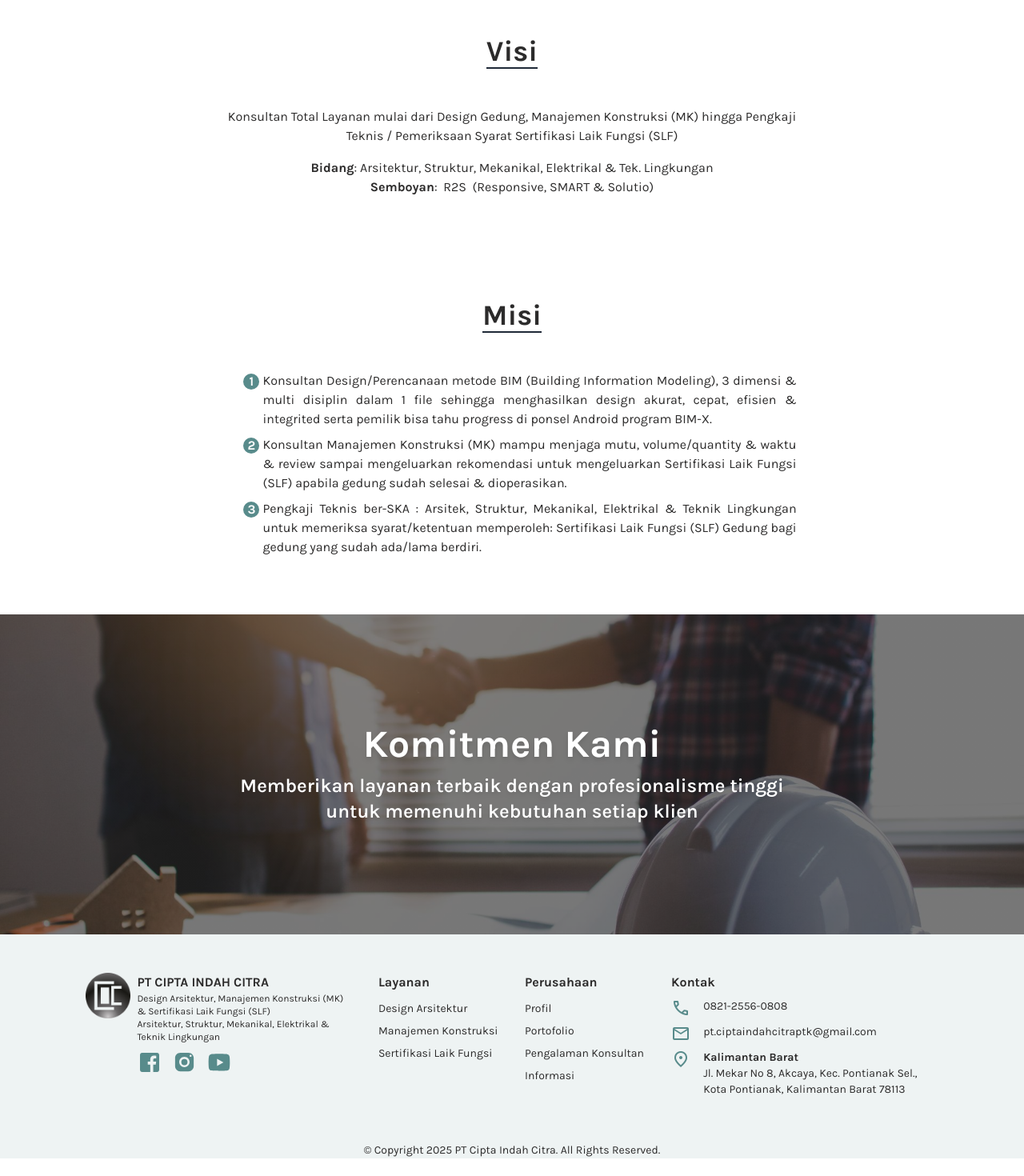
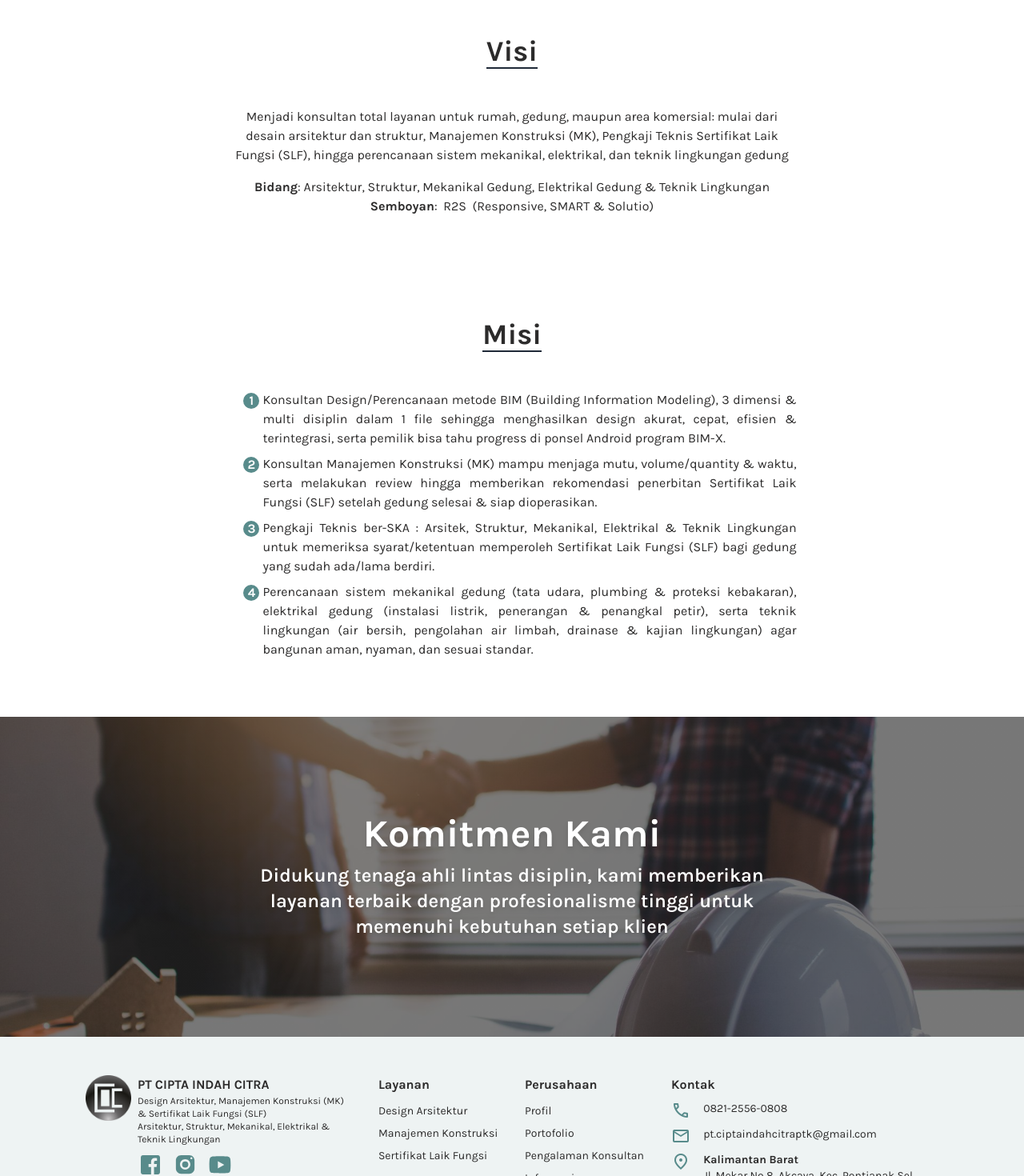
Before and after one commit to hanifafissalma/cipta-indah-citra, a Next.js app: page /profil in a window 1280 px wide. Shown: the part 420-1890 px from the top of the page at 80% size. Before the commit the page ends 1868 px from the top, so only its background shows below. Built offline with nearby package versions, Linux system fonts and the light colour scheme; no server answers.

Commit message:
fix copy

```diff
--- a/app/home.tsx
+++ b/app/home.tsx
@@ -66,9 +66,10 @@ const HalamanUtama = () => {
                         </h1>
                     </FadeInUp>
                     <FadeInUp delay=".4s">
-                        <p className="text-lg md:text-2xl text-black drop-shadow-xl font-medium mb-6 lg:w-3/4 sm:w-full">
-                            Kami menangani design arsitektur, manajemen konstruksi (MK), dan sertifikasi
-                            laik fungsi (SLF) untuk rumah, gedung, dan proyek komersial.
+                        <p className="text-md md:text-xl text-black drop-shadow-xl font-medium mb-6 lg:w-3/4 sm:w-full">
+                            Solusi terpadu untuk proyek Anda: mulai dari desain arsitektur, Manajemen Konstruksi (MK),
+                            Sertifikat Laik Fungsi (SLF), hingga sistem mekanikal, elektrikal, dan teknik lingkungan untuk rumah,
+                            gedung, maupun area komersial.
                         </p>
                     </FadeInUp>
                     <FadeInUp delay=".6s">
@@ -222,14 +223,14 @@ const HalamanUtama = () => {
                                 <div className="relative h-48 overflow-hidden text-white rounded-t-md">
                                     <Image
                                         src="/5.png"
-                                        alt="Sertifikasi Laik Fungsi"
+                                        alt="Sertifikat Laik Fungsi"
                                         fill
                                         style={{ objectFit: "cover" }}
                                     />
                                 </div>
                                 <div className="p-4">
                                     <h3 className="mb-2 text-slate-600 text-xl font-semibold">
-                                        Sertifikasi Laik Fungsi
+                                        Sertifikat Laik Fungsi
                                     </h3>
                                     <p className="text-slate-600 leading-normal font-light text-justify">
                                         Jasa sertifikasi sebagai syarat gedung sebelum dioperasikan atau untuk persyaratan akreditasi
--- a/app/hubungi-kami/page.tsx
+++ b/app/hubungi-kami/page.tsx
@@ -168,7 +168,7 @@ const HubungiKami = () => {
                                                     <option value="">--Pilih Layanan--</option>
                                                     <option value="Design Arsitektur">1. Design Arsitektur</option>
                                                     <option value="Manajemen Konstruksi">2. Manajemen Konstruksi (MK)</option>
-                                                    <option value="Sertifikasi Laik Fungsi">3. Sertifikasi Laik Fungsi (SLF)</option>
+                                                    <option value="Sertifikat Laik Fungsi">3. Sertifikat Laik Fungsi (SLF)</option>
                                                 </select>
                                             }
                                         />
--- a/app/pengalaman-konsultan/page.tsx
+++ b/app/pengalaman-konsultan/page.tsx
@@ -94,7 +94,7 @@ const PengalamanKonsultan = () => {
                                 <option value="">--Pilih Layanan--</option>
                                 <option value="design">1. Design Arsitektur</option>
                                 <option value="konstruksi">2. Manajemen Konstruksi (MK)</option>
-                                <option value="slf">3. Sertifikasi Laik Fungsi (SLF)</option>
+                                <option value="slf">3. Sertifikat Laik Fungsi (SLF)</option>
                             </select>
                         </div>
                     </FadeInUp>
--- a/app/profil/page.tsx
+++ b/app/profil/page.tsx
@@ -24,9 +24,9 @@ const Profil = () => {
                     </FadeInUp>
                     <FadeInUp delay=".4s">
                         <p className="text-xl mt-4 md:w-full lg:w-2/3 mx-auto font-bold drop-shadow-lg">
-                            Perusahaan konsultan yang bergerak dibidang Design Arsitektur,
-                            Manajemen Konstruksi (MK), dan Pengkaji Teknis Pemeriksaan Syarat
-                            Sertifikasi Laik Fungsi (SLF)
+                            Perusahaan konsultan dengan solusi terpadu: mulai dari desain arsitektur,
+                            Manajemen Konstruksi (MK), Pengkaji Teknis Sertifikat Laik Fungsi (SLF),
+                            hingga sistem mekanikal, elektrikal, dan teknik lingkungan
                         </p>
                     </FadeInUp>
                 </div>
@@ -41,13 +41,14 @@ const Profil = () => {
                     <div className="md:w-full lg:w-2/3 mx-auto mt-8 text-center">
                         <FadeInUp>
                             <p>
-                                Konsultan Total Layanan mulai dari Design Gedung,
-                                Manajemen Konstruksi (MK) hingga Pengkaji Teknis /
-                                Pemeriksaan Syarat Sertifikasi Laik Fungsi (SLF)
+                                Menjadi konsultan total layanan untuk rumah, gedung, maupun area komersial:
+                                mulai dari desain arsitektur dan struktur, Manajemen Konstruksi (MK),
+                                Pengkaji Teknis Sertifikat Laik Fungsi (SLF), hingga perencanaan sistem
+                                mekanikal, elektrikal, dan teknik lingkungan gedung
                             </p>
                         </FadeInUp>
                         <FadeInUp>
-                            <p className="mt-4"><b>Bidang</b>: Arsitektur, Struktur, Mekanikal, Elektrikal & Tek. Lingkungan</p>
+                            <p className="mt-4"><b>Bidang</b>: Arsitektur, Struktur, Mekanikal Gedung, Elektrikal Gedung & Teknik Lingkungan</p>
                         </FadeInUp>
                         <FadeInUp>
                             <p><b>Semboyan</b>:  R2S  (Responsive, SMART & Solutio)</p>
@@ -68,18 +69,24 @@ const Profil = () => {
                                 <li>
                                     Konsultan Design/Perencanaan metode BIM (Building Information Modeling),
                                     3 dimensi & multi disiplin dalam 1 file sehingga menghasilkan design akurat,
-                                    cepat, efisien & integrited serta pemilik bisa tahu progress di ponsel
+                                    cepat, efisien & terintegrasi, serta pemilik bisa tahu progress di ponsel
                                     Android program BIM-X.
                                 </li>
                                 <li>
                                     Konsultan Manajemen Konstruksi (MK) mampu menjaga mutu, volume/quantity &
-                                    waktu & review sampai mengeluarkan rekomendasi untuk mengeluarkan Sertifikasi
-                                    Laik Fungsi (SLF) apabila gedung sudah selesai & dioperasikan.
+                                    waktu, serta melakukan review hingga memberikan rekomendasi penerbitan
+                                    Sertifikat Laik Fungsi (SLF) setelah gedung selesai & siap dioperasikan.
                                 </li>
                                 <li>
                                     Pengkaji Teknis ber-SKA : Arsitek, Struktur, Mekanikal, Elektrikal & Teknik Lingkungan
-                                    untuk memeriksa syarat/ketentuan memperoleh: Sertifikasi Laik Fungsi (SLF) Gedung bagi
+                                    untuk memeriksa syarat/ketentuan memperoleh Sertifikat Laik Fungsi (SLF) bagi
                                     gedung yang sudah ada/lama berdiri.
+                                </li>
+                                <li>
+                                    Perencanaan sistem mekanikal gedung (tata udara, plumbing & proteksi kebakaran),
+                                    elektrikal gedung (instalasi listrik, penerangan & penangkal petir), serta teknik
+                                    lingkungan (air bersih, pengolahan air limbah, drainase & kajian lingkungan) agar
+                                    bangunan aman, nyaman, dan sesuai standar.
                                 </li>
                             </ol>
                         </FadeInUp>
@@ -102,7 +109,8 @@ const Profil = () => {
                     </FadeInUp>
                     <FadeInUp delay=".4s">
                         <div className="font-semibold text-2xl text-center text-white drop-shadow-md md:w-full lg:w-2/3 mx-auto">
-                            Memberikan layanan terbaik dengan profesionalisme tinggi untuk memenuhi kebutuhan setiap klien
+                            Didukung tenaga ahli lintas disiplin, kami memberikan layanan terbaik dengan profesionalisme
+                            tinggi untuk memenuhi kebutuhan setiap klien
                         </div>
                     </FadeInUp>
                 </div>
--- a/app/sertifikasi-laik-fungsi/page.tsx
+++ b/app/sertifikasi-laik-fungsi/page.tsx
@@ -21,7 +21,7 @@ const sertifikasiLaikFungsi = () => {
             >
                 <div className="w-5/6 mx-auto">
                     <FadeInUp>
-                        <h1 className="text-4xl font-bold drop-shadow-lg">Sertifikasi Laik Fungsi</h1>
+                        <h1 className="text-4xl font-bold drop-shadow-lg">Sertifikat Laik Fungsi</h1>
                     </FadeInUp>
                     <FadeInUp delay=".4s">
                         <p className="text-xl mt-4 md:w-full lg:w-2/3 mx-auto font-bold drop-shadow-lg">
@@ -44,7 +44,7 @@ const sertifikasiLaikFungsi = () => {
                                 />
                             </div>
                             <div className="col-span-3 text-justify text-slate-600 font-semibold">
-                                <b>Layanan Sertifikasi Laik Fungsi</b> yang kami lakukan berpedoman
+                                <b>Layanan Sertifikat Laik Fungsi</b> yang kami lakukan berpedoman
                                 dengan PP 16/2021 dan aplikasi SIMBG, untuk masing-masing fungsi gedung,
                                 ketinggian dan umur gedung menggunakan daftar simak yang berbeda-beda
                                 disesuaikan dengan fungsi gedung, kelengkapan data dan legalitas
@@ -58,7 +58,7 @@ const sertifikasiLaikFungsi = () => {
                 <div className="w-5/6 mx-auto py-16">
                     <FadeInUp>
                         <center>
-                            <div className="text-3xl font-bold mb-4 border-b-2 border-gray-800 inline-block">Tujuan Sertifikasi Laik Fungsi</div>
+                            <div className="text-3xl font-bold mb-4 border-b-2 border-gray-800 inline-block">Tujuan Sertifikat Laik Fungsi</div>
                         </center>
                     </FadeInUp>
                     <div className="mt-6 grid lg:grid-cols-2 md:grid-cols-1 gap-4">
--- a/components/Footer.tsx
+++ b/components/Footer.tsx
@@ -21,7 +21,7 @@ const Footer = () => {
                             </div>
                             <div>
                                 <div className="text-md font-bold">PT CIPTA INDAH CITRA</div>
-                                <div className="text-xs">Design Arsitektur, Manajemen Konstruksi (MK) & Sertifikasi Laik Fungsi (SLF)</div>
+                                <div className="text-xs">Design Arsitektur, Manajemen Konstruksi (MK) & Sertifikat Laik Fungsi (SLF)</div>
                                 <div className="text-xs">Arsitektur, Struktur, Mekanikal, Elektrikal & Teknik Lingkungan</div>
                                 <div className="flex flex-row gap-3 mt-2">
                                     <Link href="#"><Facebook/></Link>
@@ -40,7 +40,7 @@ const Footer = () => {
                             <Link href="/manajemen-konstruksi" className="hover:text-green-900 text-sm">Manajemen Konstruksi</Link>
                         </div>
                         <div className="mb-1">
-                            <Link href="/sertifikasi-laik-fungsi" className="hover:text-green-900 text-sm">Sertifikasi Laik Fungsi</Link>
+                            <Link href="/sertifikasi-laik-fungsi" className="hover:text-green-900 text-sm">Sertifikat Laik Fungsi</Link>
                         </div>
                     </div>
                     <div>
--- a/components/Navbar.tsx
+++ b/components/Navbar.tsx
@@ -67,7 +67,7 @@ const Navbar = () => {
                                         href="/sertifikasi-laik-fungsi"
                                         className="block px-4 py-2 text-green-900 hover:bg-green-900 hover:text-white"
                                     >
-                                        3. Sertifikasi Laik Fungsi
+                                        3. Sertifikat Laik Fungsi
                                     </Link>
                                 </div>
                                 </div>
@@ -149,7 +149,7 @@ const Navbar = () => {
                                         href="/sertifikasi-laik-fungsi"
                                         className="block px-4 py-2 text-green-900 hover:bg-green-900 hover:text-white"
                                     >
-                                        3. Sertifikasi Laik Fungsi
+                                        3. Sertifikat Laik Fungsi
                                     </Link>
                                 </div>
                             )}
--- a/package.json
+++ b/package.json
@@ -15,7 +15,7 @@
     "@contentful/rich-text-react-renderer": "^16.0.1",
     "@contentful/rich-text-types": "^17.0.0",
     "contentful": "^11.4.2",
-    "next": "15.1.4",
+    "next": "16.3.8",
     "next-sitemap": "^4.2.3",
     "react": "^19.0.0",
     "react-dom": "^19.0.0",
```
Also changed, not shown: tsconfig.json (+20 -6 lines), 1 other file (tests, documents, lock files or other folders).
